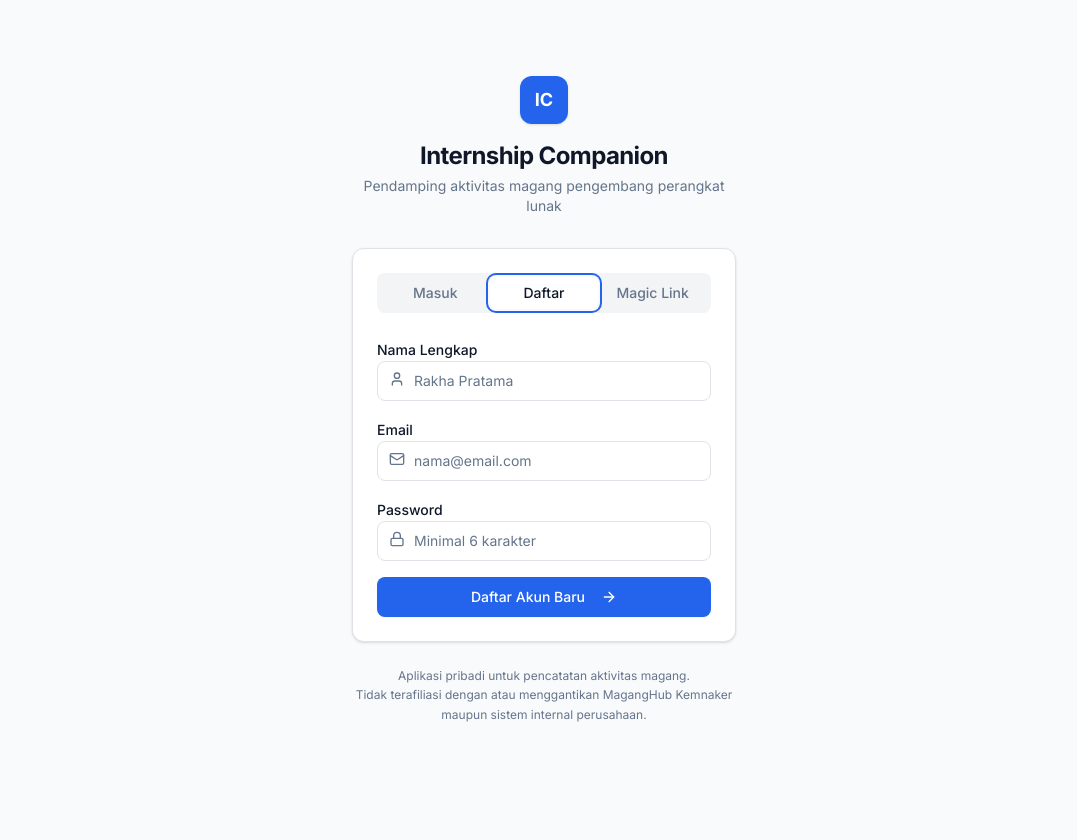
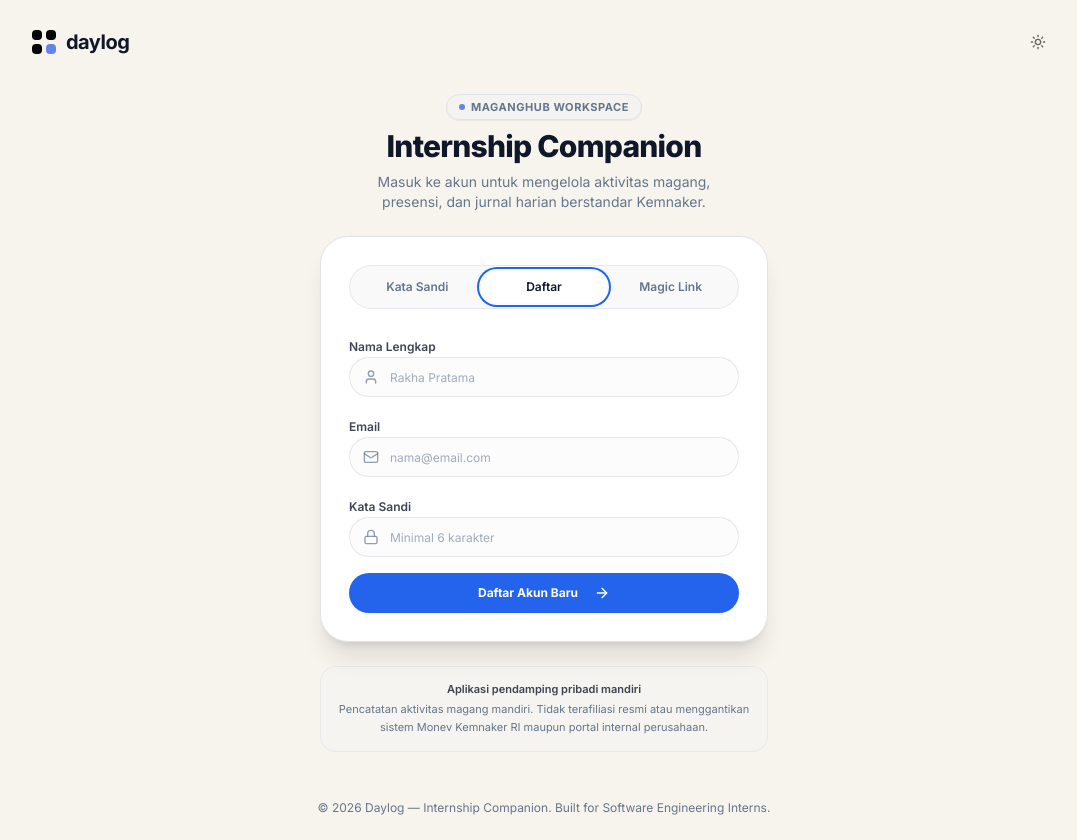
Before and after one commit to FlamionZ/Daylog, a Next.js app: page /login in a window 1280 px wide. Both pictures are taken after a click on the tab "Daftar". Shown: the whole page, without its empty margins (96-1173 px from the left). Before the commit the page ends 800 px from the top, so only its background shows below. Built offline with nearby package versions, Linux system fonts and the light colour scheme.

Commit message:
feat(login): redesign login form

```diff
--- a/src/app/(auth)/login/page.tsx
+++ b/src/app/(auth)/login/page.tsx
@@ -1,40 +1,69 @@
 import type { Metadata } from 'next';
 import { LoginForm } from '@/features/auth/components/login-form';
+import { ThemeToggle } from '@/components/layout/theme-toggle';
 
 export const metadata: Metadata = {
-  title: 'Masuk — Internship Companion',
-  description: 'Masuk ke akun Internship Companion kamu',
+  title: 'Masuk — Internship Companion — Daylog',
+  description: 'Masuk ke akun Internship Companion kamu untuk mengelola aktivitas dan jurnal magang.',
 };
 
 export default function LoginPage() {
   return (
-    <main className="flex min-h-dvh items-center justify-center px-4 py-8">
-      <div className="w-full max-w-sm">
-        {/* Logo / Header */}
-        <div className="mb-8 text-center">
-          <div className="mx-auto flex size-12 items-center justify-center rounded-xl bg-[hsl(var(--primary))] shadow-sm">
-            <span className="text-lg font-bold text-[hsl(var(--primary-foreground))]">
-              IC
+    <div className="relative min-h-dvh flex flex-col justify-between bg-[#F7F4EE] dark:bg-[#080C12] text-foreground px-4 py-6 sm:px-6 lg:px-8 selection:bg-primary/20">
+      {/* Top Bar: Brand Mark & Theme Toggle */}
+      <header className="mx-auto flex w-full max-w-5xl items-center justify-between">
+        <div className="flex items-center gap-2.5">
+          {/* Daylog 4-square logo */}
+          <div className="grid grid-cols-2 gap-1 size-6 shrink-0">
+            <div className="rounded-[4px] bg-black dark:bg-white size-2.5" />
+            <div className="rounded-[4px] bg-black dark:bg-white size-2.5" />
+            <div className="rounded-[4px] bg-black dark:bg-white size-2.5" />
+            <div className="rounded-[4px] bg-[#6284EB] dark:bg-[#3B82F6] size-2.5" />
+          </div>
+          <span className="text-xl font-bold tracking-tight text-foreground font-sans">
+            daylog
           </span>
         </div>
-          <h1 className="mt-4 text-2xl font-bold tracking-tight text-[hsl(var(--foreground))]">
+
+        <ThemeToggle />
+      </header>
+
+      {/* Center: Hero & Card */}
+      <main className="my-auto flex w-full flex-col items-center justify-center py-8">
+        <div className="w-full max-w-md">
+          {/* Header Copy */}
+          <div className="mb-6 text-center space-y-2">
+            <div className="inline-flex items-center gap-1.5 rounded-full border border-border bg-secondary/60 px-3 py-1 text-[11px] font-bold text-muted-foreground uppercase tracking-wider shadow-2xs">
+              <span className="size-1.5 rounded-full bg-[#6284EB] dark:bg-[#3B82F6]" />
+              MagangHub Workspace
+            </div>
+            <h1 className="text-2xl sm:text-3xl font-extrabold tracking-tight text-foreground">
               Internship Companion
             </h1>
-          <p className="mt-1 text-sm text-[hsl(var(--muted))]">
-            Pendamping aktivitas magang pengembang perangkat lunak
+            <p className="text-xs sm:text-sm text-muted-foreground max-w-sm mx-auto">
+              Masuk ke akun untuk mengelola aktivitas magang, presensi, dan jurnal harian berstandar Kemnaker.
             </p>
           </div>
 
-        {/* Login Form */}
+          {/* Login Card */}
+          <div className="rounded-[28px] border border-border bg-card p-6 sm:p-7 shadow-xl backdrop-blur-xs">
             <LoginForm />
+          </div>
 
-        {/* Disclaimer per design.md §2 */}
-        <p className="mt-6 text-center text-xs text-[hsl(var(--muted))] leading-relaxed">
-          Aplikasi pribadi untuk pencatatan aktivitas magang.
-          <br />
-          Tidak terafiliasi dengan atau menggantikan MagangHub Kemnaker maupun sistem internal perusahaan.
+          {/* Bottom Disclaimer */}
+          <div className="mt-6 rounded-2xl border border-border/60 bg-secondary/30 p-3.5 text-center text-[11px] text-muted-foreground leading-relaxed">
+            <p className="font-semibold text-foreground/80 mb-0.5">
+              Aplikasi pendamping pribadi mandiri
             </p>
+            Pencatatan aktivitas magang mandiri. Tidak terafiliasi resmi atau menggantikan sistem Monev Kemnaker RI maupun portal internal perusahaan.
+          </div>
         </div>
       </main>
+
+      {/* Footer */}
+      <footer className="mx-auto flex w-full max-w-5xl items-center justify-center pt-4 text-center text-xs text-muted-foreground">
+        <span>&copy; {new Date().getFullYear()} Daylog — Internship Companion. Built for Software Engineering Interns.</span>
+      </footer>
+    </div>
   );
 }
--- a/src/features/auth/components/login-form.tsx
+++ b/src/features/auth/components/login-form.tsx
@@ -78,15 +78,30 @@ export function LoginForm() {
   };
 
   return (
-    <div className="rounded-xl border border-[hsl(var(--border))] bg-[hsl(var(--surface))] p-6 shadow-sm">
+    <div className="w-full">
       <Tabs
         value={activeTab}
         onValueChange={(val) => setActiveTab(val as 'password' | 'signup' | 'otp')}
       >
-        <TabsList className="grid w-full grid-cols-3 mb-6">
-          <TabsTrigger value="password">Masuk</TabsTrigger>
-          <TabsTrigger value="signup">Daftar</TabsTrigger>
-          <TabsTrigger value="otp">Magic Link</TabsTrigger>
+        <TabsList className="grid w-full grid-cols-3 rounded-full border border-border/70 bg-secondary/50 p-1 mb-6 h-11">
+          <TabsTrigger
+            value="password"
+            className="rounded-full text-xs font-semibold py-2 transition-all data-[state=active]:bg-card data-[state=active]:text-foreground data-[state=active]:shadow-xs"
+          >
+            Kata Sandi
+          </TabsTrigger>
+          <TabsTrigger
+            value="signup"
+            className="rounded-full text-xs font-semibold py-2 transition-all data-[state=active]:bg-card data-[state=active]:text-foreground data-[state=active]:shadow-xs"
+          >
+            Daftar
+          </TabsTrigger>
+          <TabsTrigger
+            value="otp"
+            className="rounded-full text-xs font-semibold py-2 transition-all data-[state=active]:bg-card data-[state=active]:text-foreground data-[state=active]:shadow-xs"
+          >
+            Magic Link
+          </TabsTrigger>
         </TabsList>
 
         {/* 1. Masuk (Password) */}
@@ -96,14 +111,16 @@ export function LoginForm() {
             className="space-y-4"
           >
             <div className="space-y-2">
-              <Label htmlFor="login-email">Email</Label>
+              <Label htmlFor="login-email" className="text-xs font-semibold text-foreground/80">
+                Email
+              </Label>
               <div className="relative">
-                <Mail className="absolute left-3 top-2.5 size-4 text-[hsl(var(--muted))]" />
+                <Mail className="absolute left-3.5 top-1/2 -translate-y-1/2 size-4 text-muted-foreground/70 pointer-events-none" />
                 <Input
                   id="login-email"
                   type="email"
                   placeholder="nama@email.com"
-                  className="pl-9"
+                  className="h-10 rounded-full border border-border/80 bg-secondary/30 pl-10 pr-4 text-xs text-foreground placeholder:text-muted-foreground/60 focus-visible:ring-primary focus-visible:border-primary transition-all"
                   disabled={isPending}
                   {...passwordForm.register('email')}
                 />
@@ -116,14 +133,18 @@ export function LoginForm() {
             </div>
 
             <div className="space-y-2">
-              <Label htmlFor="login-password">Password</Label>
+              <div className="flex items-center justify-between">
+                <Label htmlFor="login-password" className="text-xs font-semibold text-foreground/80">
+                  Kata Sandi
+                </Label>
+              </div>
               <div className="relative">
-                <Lock className="absolute left-3 top-2.5 size-4 text-[hsl(var(--muted))]" />
+                <Lock className="absolute left-3.5 top-1/2 -translate-y-1/2 size-4 text-muted-foreground/70 pointer-events-none" />
                 <Input
                   id="login-password"
                   type="password"
                   placeholder="••••••••"
-                  className="pl-9"
+                  className="h-10 rounded-full border border-border/80 bg-secondary/30 pl-10 pr-4 text-xs text-foreground placeholder:text-muted-foreground/60 focus-visible:ring-primary focus-visible:border-primary transition-all"
                   disabled={isPending}
                   {...passwordForm.register('password')}
                 />
@@ -135,7 +156,11 @@ export function LoginForm() {
               )}
             </div>
 
-            <Button type="submit" className="w-full" disabled={isPending}>
+            <Button
+              type="submit"
+              className="w-full h-10 rounded-full bg-primary text-primary-foreground font-bold text-xs py-2.5 shadow-xs hover:bg-primary/90 active:scale-[0.98] transition-all cursor-pointer"
+              disabled={isPending}
+            >
               {isPending ? (
                 <>
                   <Loader2 className="mr-2 size-4 animate-spin" />
@@ -143,7 +168,7 @@ export function LoginForm() {
                 </>
               ) : (
                 <>
-                  Masuk ke Akun
+                  Masuk dengan Email
                   <ArrowRight className="ml-2 size-4" />
                 </>
               )}
@@ -158,13 +183,15 @@ export function LoginForm() {
             className="space-y-4"
           >
             <div className="space-y-2">
-              <Label htmlFor="signup-name">Nama Lengkap</Label>
+              <Label htmlFor="signup-name" className="text-xs font-semibold text-foreground/80">
+                Nama Lengkap
+              </Label>
               <div className="relative">
-                <User className="absolute left-3 top-2.5 size-4 text-[hsl(var(--muted))]" />
+                <User className="absolute left-3.5 top-1/2 -translate-y-1/2 size-4 text-muted-foreground/70 pointer-events-none" />
                 <Input
                   id="signup-name"
                   placeholder="Rakha Pratama"
-                  className="pl-9"
+                  className="h-10 rounded-full border border-border/80 bg-secondary/30 pl-10 pr-4 text-xs text-foreground placeholder:text-muted-foreground/60 focus-visible:ring-primary focus-visible:border-primary transition-all"
                   disabled={isPending}
                   {...signUpForm.register('fullName')}
                 />
@@ -177,14 +204,16 @@ export function LoginForm() {
             </div>
 
             <div className="space-y-2">
-              <Label htmlFor="signup-email">Email</Label>
+              <Label htmlFor="signup-email" className="text-xs font-semibold text-foreground/80">
+                Email
+              </Label>
               <div className="relative">
-                <Mail className="absolute left-3 top-2.5 size-4 text-[hsl(var(--muted))]" />
+                <Mail className="absolute left-3.5 top-1/2 -translate-y-1/2 size-4 text-muted-foreground/70 pointer-events-none" />
                 <Input
                   id="signup-email"
                   type="email"
                   placeholder="nama@email.com"
-                  className="pl-9"
+                  className="h-10 rounded-full border border-border/80 bg-secondary/30 pl-10 pr-4 text-xs text-foreground placeholder:text-muted-foreground/60 focus-visible:ring-primary focus-visible:border-primary transition-all"
                   disabled={isPending}
                   {...signUpForm.register('email')}
                 />
@@ -197,14 +226,16 @@ export function LoginForm() {
             </div>
 
             <div className="space-y-2">
-              <Label htmlFor="signup-password">Password</Label>
+              <Label htmlFor="signup-password" className="text-xs font-semibold text-foreground/80">
+                Kata Sandi
+              </Label>
               <div className="relative">
-                <Lock className="absolute left-3 top-2.5 size-4 text-[hsl(var(--muted))]" />
+                <Lock className="absolute left-3.5 top-1/2 -translate-y-1/2 size-4 text-muted-foreground/70 pointer-events-none" />
                 <Input
                   id="signup-password"
                   type="password"
                   placeholder="Minimal 6 karakter"
-                  className="pl-9"
+                  className="h-10 rounded-full border border-border/80 bg-secondary/30 pl-10 pr-4 text-xs text-foreground placeholder:text-muted-foreground/60 focus-visible:ring-primary focus-visible:border-primary transition-all"
                   disabled={isPending}
                   {...signUpForm.register('password')}
                 />
@@ -216,7 +247,11 @@ export function LoginForm() {
               )}
             </div>
 
-            <Button type="submit" className="w-full" disabled={isPending}>
+            <Button
+              type="submit"
+              className="w-full h-10 rounded-full bg-primary text-primary-foreground font-bold text-xs py-2.5 shadow-xs hover:bg-primary/90 active:scale-[0.98] transition-all cursor-pointer"
+              disabled={isPending}
+            >
               {isPending ? (
                 <>
                   <Loader2 className="mr-2 size-4 animate-spin" />
@@ -239,14 +274,16 @@ export function LoginForm() {
             className="space-y-4"
           >
             <div className="space-y-2">
-              <Label htmlFor="otp-email">Email</Label>
+              <Label htmlFor="otp-email" className="text-xs font-semibold text-foreground/80">
+                Email
+              </Label>
               <div className="relative">
-                <Mail className="absolute left-3 top-2.5 size-4 text-[hsl(var(--muted))]" />
+                <Mail className="absolute left-3.5 top-1/2 -translate-y-1/2 size-4 text-muted-foreground/70 pointer-events-none" />
                 <Input
                   id="otp-email"
                   type="email"
                   placeholder="nama@email.com"
-                  className="pl-9"
+                  className="h-10 rounded-full border border-border/80 bg-secondary/30 pl-10 pr-4 text-xs text-foreground placeholder:text-muted-foreground/60 focus-visible:ring-primary focus-visible:border-primary transition-all"
                   disabled={isPending}
                   {...otpForm.register('email')}
                 />
@@ -258,11 +295,15 @@ export function LoginForm() {
               )}
             </div>
 
-            <p className="text-xs text-[hsl(var(--muted))]">
-              Kami akan mengirimkan tautan sekali pakai ke email kamu untuk masuk tanpa kata sandi.
+            <p className="text-xs text-muted-foreground leading-relaxed">
+              Kami akan mengirimkan tautan sekali pakai ke email kamu untuk masuk langsung tanpa kata sandi.
             </p>
 
-            <Button type="submit" className="w-full" disabled={isPending}>
+            <Button
+              type="submit"
+              className="w-full h-10 rounded-full bg-primary text-primary-foreground font-bold text-xs py-2.5 shadow-xs hover:bg-primary/90 active:scale-[0.98] transition-all cursor-pointer"
+              disabled={isPending}
+            >
               {isPending ? (
                 <>
                   <Loader2 className="mr-2 size-4 animate-spin" />
--- a/src/features/auth/schemas/login-schema.ts
+++ b/src/features/auth/schemas/login-schema.ts
@@ -1,17 +1,17 @@
 import { z } from 'zod';
 
 export const loginWithPasswordSchema = z.object({
-  email: z.string().email('Format email tidak valid'),
+  email: z.string().email('Email tidak valid'),
   password: z.string().min(6, 'Password minimal 6 karakter'),
 });
 
 export const loginWithOtpSchema = z.object({
-  email: z.string().email('Format email tidak valid'),
+  email: z.string().email('Email tidak valid'),
 });
 
 export const signUpSchema = z.object({
   fullName: z.string().min(2, 'Nama lengkap minimal 2 karakter'),
-  email: z.string().email('Format email tidak valid'),
+  email: z.string().email('Email tidak valid'),
   password: z.string().min(6, 'Password minimal 6 karakter'),
 });
 
```
Lines whose indentation alone changed are shown as unchanged.
